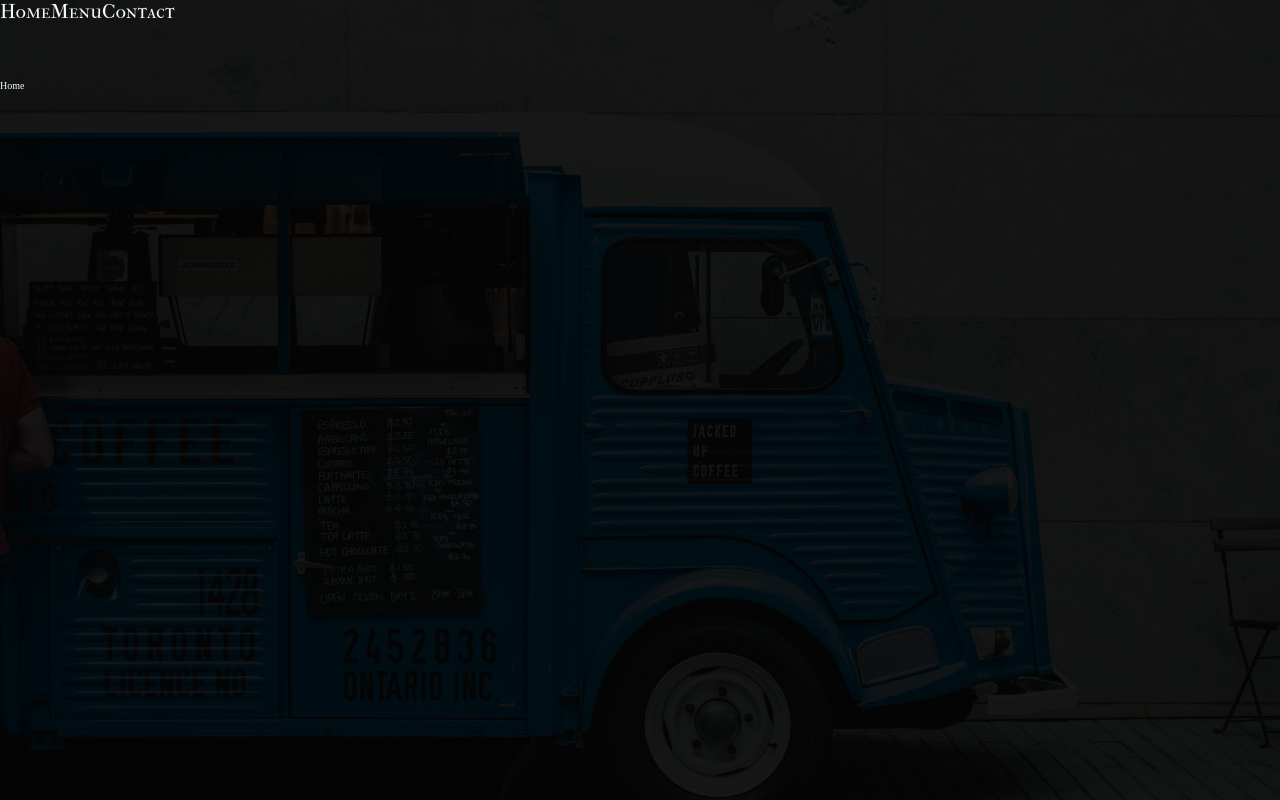
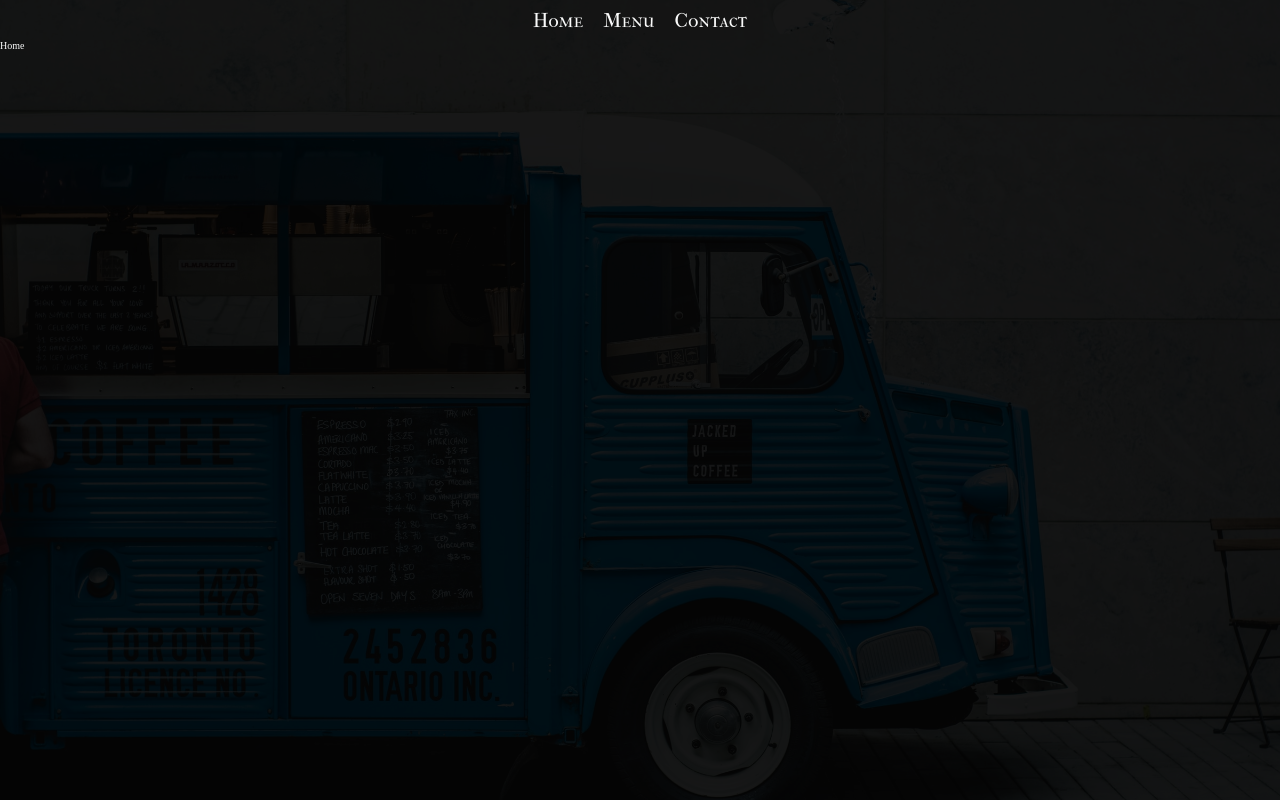
Before and after one commit to craigmclean39/restaurant-top, a website built with webpack: page dist/index.html in a window 1280 px wide. Built offline with nearby package versions, Linux system fonts and the light colour scheme.

Commit message:
Pages are now added to the page handler, is automatically makes a header out of the pages and dynamically adds an eventhandler to switch to the correct page.

```diff
--- a/src/contact.js
+++ b/src/contact.js
@@ -6,6 +6,7 @@
     constructor() {
 
         super();
+        this.pageTitle = "Contact";
     }
 
     GeneratePage(){
--- a/src/index.js
+++ b/src/index.js
@@ -8,36 +8,37 @@
 
     constructor() {
 
+        this.headerElements = [];
+        this.pages = [];
+
+        this.currentPageIndex = -1;
+
+
         this.body = document.getElementsByTagName("body")[0];
 
-        //Header
+        //Create the Header Div
         this.header = document.createElement("div");
         this.header.id = "header";
-
-        this.headerElements = [];
-
-        this.#CreateHeaderItem("Home");
-        this.#CreateHeaderItem("Menu");
-        this.#CreateHeaderItem("Contact");
-
-        this.#AddHeaderElements();
-
-
         this.body.appendChild(this.header);
 
-
+        //Create the div to hold the page content
         this.mainContent = document.createElement("div");
         this.mainContent.id = "content";
         this.body.appendChild(this.mainContent);
+
+        //Bind the eventhandler so that it has access to the methods in the MainPageHandler class
+        this.HeaderItemClicked = this.HeaderItemClicked.bind(this);
     }
 
-    #CreateHeaderItem(name)
+
+
+    #CreateHeaderItem(name, id)
     {
         let item = document.createElement("a");
         item.innerText = name;
         item.classList.add("header-item");
-        item.dataset.headerId = name;
-        item.addEventListener('click', this.#HeaderItemClicked);
+        item.dataset.headerId = id;
+        item.addEventListener('click', this.HeaderItemClicked);
         this.headerElements.push(item);
     }
 
@@ -49,27 +50,6 @@
         }
     }
 
-    #HeaderItemClicked(evt)
-    {
-        switch(evt.target.dataset.headerId)
-        {
-            case "Home":
-                {
-                    console.log("Home");
-                    break;
-                }
-            case "Menu":
-                {
-                    console.log("Menu");
-                    break;
-                }
-            case "Contact":
-                {
-                    console.log("Contact");
-                    break;
-                }
-        }
-    }
 
     #ClearMainContent()
     {
@@ -84,20 +64,48 @@
         this.mainContent.appendChild(newContent);
     }
 
+    //This function has to be public so that it can be bound(bind) in the constructor
+    HeaderItemClicked(evt)
+    {
+        this.SwitchPage(evt.target.dataset.headerId);
+    }
+
+    SwitchPage(id)
+    {
+        if(id != this.currentPageIndex)
+        {
+            this.currentPageIndex = id;
+
+            this.#ClearMainContent();
+            this.#FillMainContent(this.pages[id].GeneratePage());
+
+            this.body.style.backgroundImage = `url(${this.pages[id].GetBackgroundImage()})`;
+        }
+
+    }
+
     AddPage(newPage)
     {
-        this.#ClearMainContent();
-        this.#FillMainContent(newPage.GeneratePage());
+        let l = this.pages.push(newPage);
+        this.#CreateHeaderItem(newPage.pageTitle, l - 1);
+    }
 
-        this.body.style.backgroundImage = `url(${newPage.GetBackgroundImage()})`;
+    Initialize()
+    {
+        this.#AddHeaderElements();
+        this.SwitchPage(0);
     }
 }
 
-let mainPage = new MainPageHandler();
+
+let pageHandler = new MainPageHandler();
 let menuPage = new Menu();
 let contactPage = new Contact();
 let landingPage = new Landing();
 
-//mainPage.AddPage(menuPage);
-//mainPage.AddPage(contactPage);
-mainPage.AddPage(landingPage);
+
+pageHandler.AddPage(landingPage);
+pageHandler.AddPage(menuPage);
+pageHandler.AddPage(contactPage);
+
+pageHandler.Initialize();
--- a/src/landing.js
+++ b/src/landing.js
@@ -6,6 +6,7 @@
     constructor() {
 
         super();
+        this.pageTitle = "Home";
     }
 
     GeneratePage(){
--- a/src/menu.js
+++ b/src/menu.js
@@ -6,11 +6,10 @@
     constructor() {
 
         super();
-        //console.log("Menu - Constructor");
+        this.pageTitle = "Menu";
     }
 
-    GeneratePage(){
-        //console.log("Menu - Generate Page");
+    GeneratePage() {
         let menuContent = document.createElement("div");
         menuContent.innerText = "Menu";
         return menuContent;
--- a/src/page.js
+++ b/src/page.js
@@ -3,6 +3,7 @@
     constructor()
     {
         //console.log("Page - Constructor");
+        this.pageTitle = "";
     }
 
     GeneratePage()
@@ -14,5 +15,4 @@
     {
 
     }
-
 }
--- a/src/styles.css
+++ b/src/styles.css
@@ -17,7 +17,12 @@
 
 #header {
 
-    height: 10%;
+    display: flex;
+    flex-direction: row;
+    justify-content: center;
+    align-items: center;
+
+    height: 4rem;
     background-color: black;
     opacity: 90%;
 }
@@ -27,10 +32,12 @@
     font-family: 'IM Fell French Canon SC';
     font-size: 2rem;
     cursor: pointer;
+
+    padding: 1rem;
 }
 
 #content {
-    height: 90%;
+    height: calc(100% - 4rem);
     background-color: black;
     opacity: 90%;
     color: white;
```
Also changed, not shown: README.md, dist/index.bundle.js.
